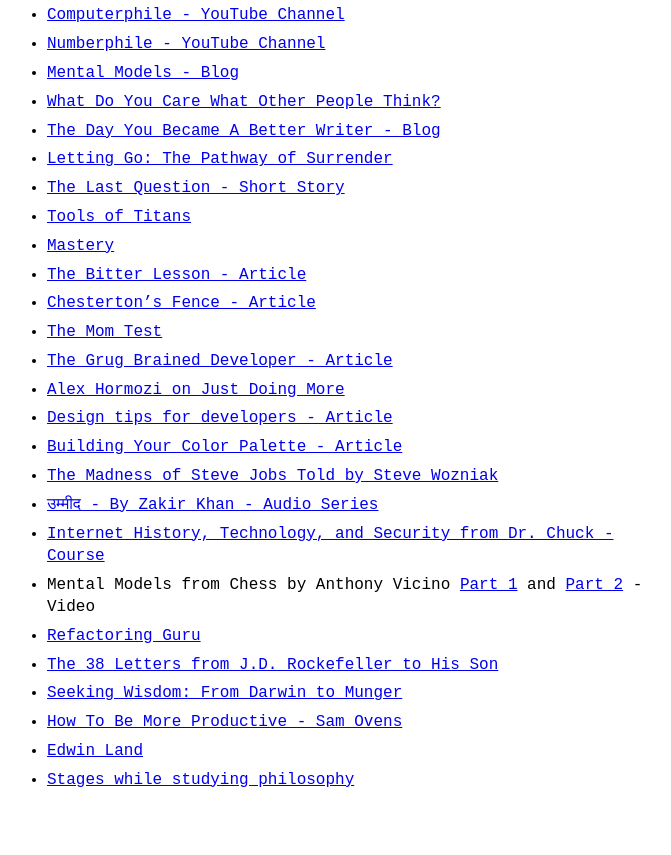
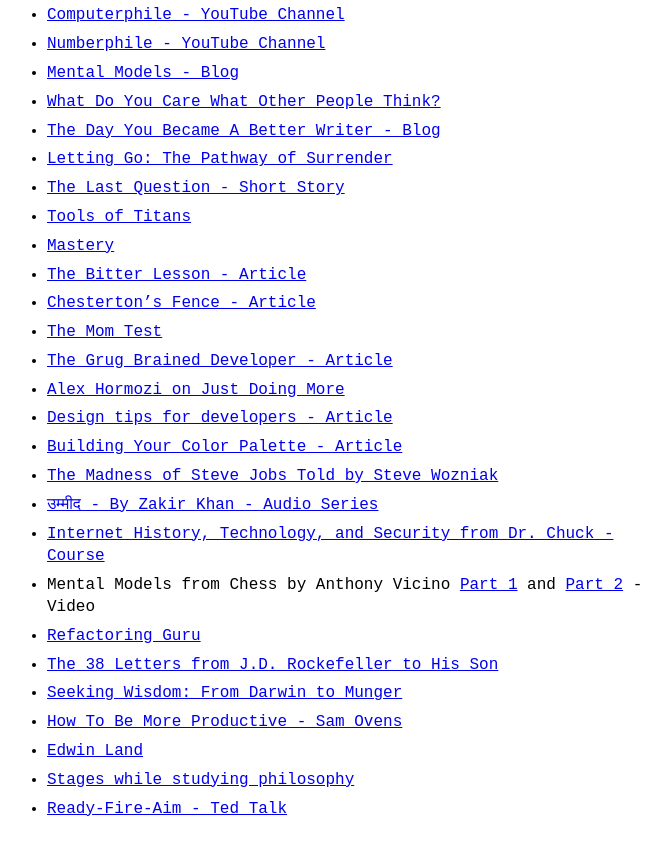
Before and after one commit to vishalvibes/vishalvibes.github.io, a Jekyll site: the page built from bookshelf.md, in a window 1280 px wide and 900 px high, scrolled down 1695 px. Shown: the top 855 px of the window, without its empty margins (313-984 px from the left). Built offline with Jekyll 4.4.1, drawn with Linux system fonts in a browser that asks for light colours.

Commit message:
Add 'Ready-Fire-Aim' Ted Talk to bookshelf

```diff
--- a/bookshelf.md
+++ b/bookshelf.md
@@ -86,3 +86,4 @@ permalink: /bookshelf
 - [How To Be More Productive - Sam Ovens](https://www.youtube.com/watch?v=hSbHTT7UKvA)
 - [Edwin Land](https://www.youtube.com/watch?v=NwH9RmUSmQE)
 - [Stages while studying philosophy](https://www.youtube.com/watch?v=7ghJylYsqGI)
+- [Ready-Fire-Aim - Ted Talk](https://www.ted.com/talks/neil_gershenfeld_ready_fire_aim_may_2023)
```
